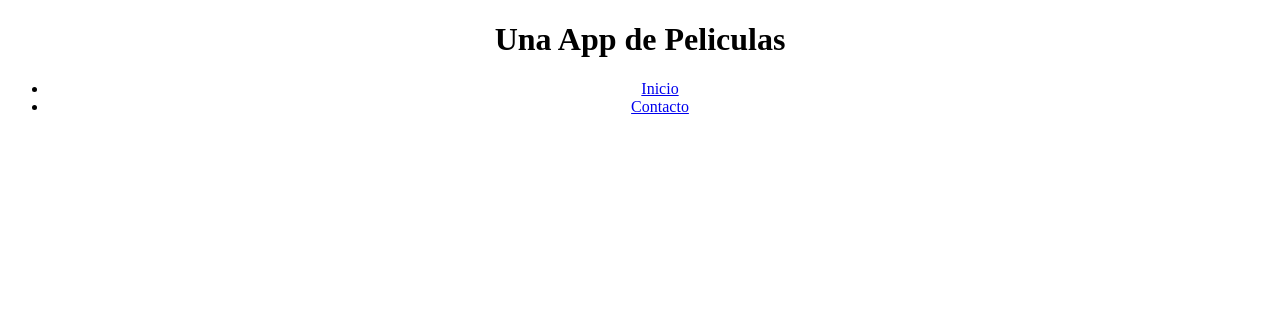
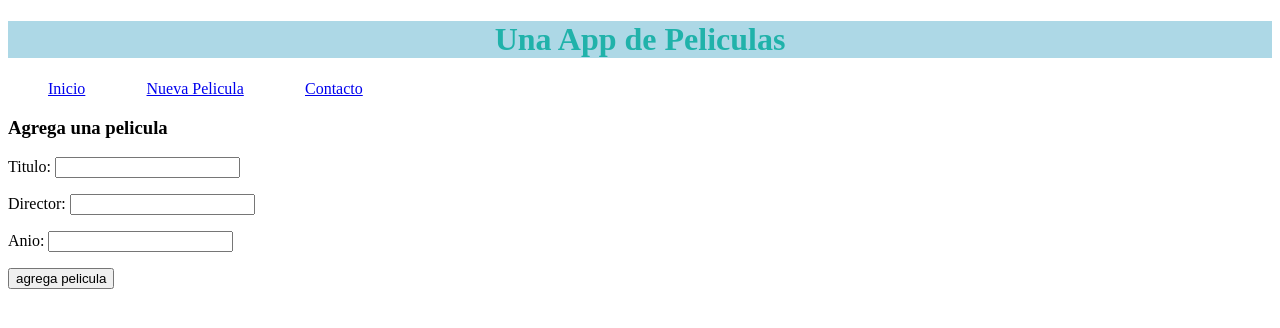
Before and after one commit to emeery/unangular, an Angular app: page /agregarpelicula in a window 1280 px wide. Before the commit this address led to /. Shown: the top 328 px of the page. Built offline with nearby package versions, Linux system fonts and the light colour scheme.

Commit message:
nueva pelicula

```diff
--- a/src/app/app.component.css
+++ b/src/app/app.component.css
@@ -1 +1,9 @@
-.cabecera > h1 {color: cadetblue; }
+.cabecera {background-color: lightblue;}
+.cabecera > h1 {color:lightseagreen; }
+nav ul {
+  display:flex;
+}
+nav li {
+  margin-right: 5%;
+  list-style-type: none;
+}
--- a/src/app/app.component.html
+++ b/src/app/app.component.html
@@ -1,17 +1,16 @@
 <!--The content below is only a placeholder and can be replaced.-->
 <div
 class="cabecera"
-style="text-align:center">
-  <h1 >
-     {{ titulo }}
-  </h1>
-
+style="text-align:center"
+>
+<h1 > {{ titulo }} </h1>
+</div>
 <nav>
   <ul>
     <li><a [routerLink]="['peliculas']">Inicio</a></li>
+    <li><a [routerLink]="['agregarpelicula']">Nueva Pelicula</a></li>
     <li><a [routerLink]="['contacto']">Contacto</a></li>
+
   </ul>
 </nav>
 <router-outlet></router-outlet>
-
-</div>
--- a/src/app/app.component.ts
+++ b/src/app/app.component.ts
@@ -4,8 +4,8 @@ import {ContactoComponent} from './contacto/contacto.component';
 @Component({
   selector: 'app-root',
   templateUrl: './app.component.html',
+  styleUrls: ['./app.component.css']
 })
-
 export class AppComponent {
   titulo = 'Una App de Peliculas';
 }
--- a/src/app/app.module.ts
+++ b/src/app/app.module.ts
@@ -6,13 +6,15 @@ import { ListaPeliculasComponent } from './lista-peliculas/lista-peliculas.compo
 import {routing} from './app.routes';
 import { FooterComponent } from './footer/footer.component';
 import { ContactoComponent } from './contacto/contacto.component';
+import { CrearPeliculaComponent } from './crear-pelicula/crear-pelicula.component';
 
 @NgModule({
   declarations: [
     AppComponent,
     ListaPeliculasComponent,
     FooterComponent,
-    ContactoComponent
+    ContactoComponent,
+    CrearPeliculaComponent
   ],
   imports: [
     BrowserModule,
--- a/src/app/app.routes.ts
+++ b/src/app/app.routes.ts
@@ -6,15 +6,21 @@ import { Routes, RouterModule } from '@angular/router';
 
 import { ListaPeliculasComponent } from './lista-peliculas/lista-peliculas.component';
 import { ContactoComponent} from './contacto/contacto.component';
+import { CrearPeliculaComponent} from './crear-pelicula/crear-pelicula.component';
 
 const routes: Routes = [
   {
     path: 'peliculas',
     component: ListaPeliculasComponent,
+    pathMatch: 'full',
   },
   {
     path: 'contacto',
     component: ContactoComponent,
+  },
+  {
+    path: 'agregarpelicula',
+    component: CrearPeliculaComponent,
   }
 ];
 
--- /dev/null
+++ b/src/app/crear-pelicula/crear-pelicula.component.html
@@ -0,0 +1,11 @@
+<h3>Agrega una pelicula</h3>
+<p>Titulo: <input type="text" #titulo >
+</p>
+<p>Director: <input type="text" #director >
+</p>
+<p>Anio: <input type="text" #anio >
+</p>
+<button
+(click)='crearPelicula(
+  titulo.value, director.value, anio.value)'
+>agrega pelicula</button>
--- /dev/null
+++ b/src/app/crear-pelicula/crear-pelicula.component.ts
@@ -0,0 +1,16 @@
+import { Component, OnInit } from '@angular/core';
+import {Pelicula} from '../model/pelicula';
+import {PeliculasServicio} from '../services/peliculas.services';
+@Component({
+  selector: 'app-crear-pelicula',
+  templateUrl: './crear-pelicula.component.html',
+  styleUrls: ['./crear-pelicula.component.css'],
+  providers: [PeliculasServicio],
+})
+export class CrearPeliculaComponent {
+  crearPelicula(titulo, director, anio) {
+    const unapelicula = new Pelicula(27, titulo, director, anio);
+    console.log(unapelicula);
+  }
+
+}
--- a/src/app/lista-peliculas/lista-peliculas.component.css
+++ b/src/app/lista-peliculas/lista-peliculas.component.css
@@ -9,6 +9,10 @@
 .titulo-pelicula:hover {
   text-decoration: underline;
 }
+hr {
+  color: pink;
+}
 .clicked {
   font-size: 30px;
+  color: lightseagreen;
 }
--- a/src/app/lista-peliculas/lista-peliculas.component.html
+++ b/src/app/lista-peliculas/lista-peliculas.component.html
@@ -1,4 +1,4 @@
-<h2 class="titulo-lista">Listado de Peliculas</h2>
+
 <button (click)="botonMostrar()">mostrar peliculas</button>
 <ul *ngIf="mostrarDatos === true">
     <li>Titulo: <strong>{{pelicula.titulo}}</strong></li>
@@ -12,6 +12,7 @@
 </p>
 
 <hr/>
+
 <h2>Listado de peliculas:</h2>
 <ul>
   <ul *ngFor="let pelicula of peliculas">
```
Also changed, not shown: src/app/crear-pelicula/crear-pelicula.component.css (added), 1 other file (tests, documents, lock files or other folders).
